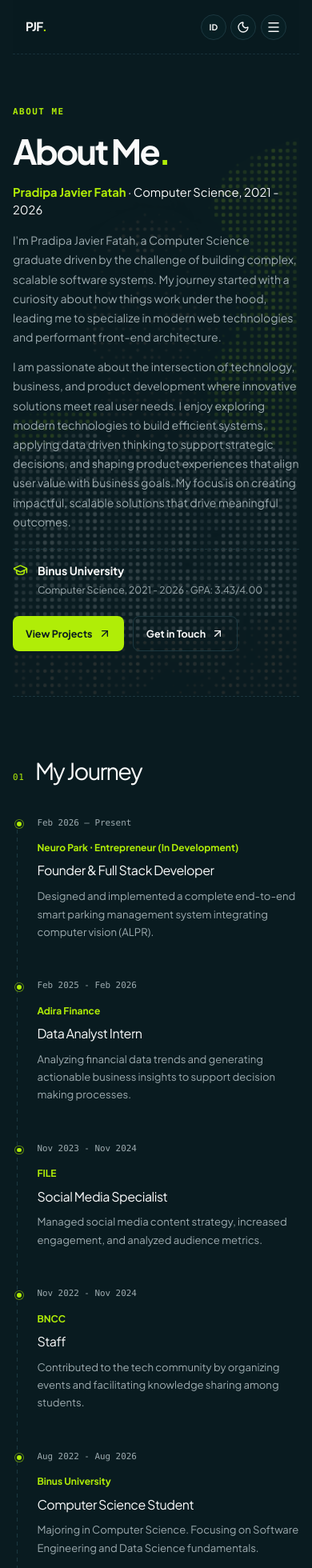
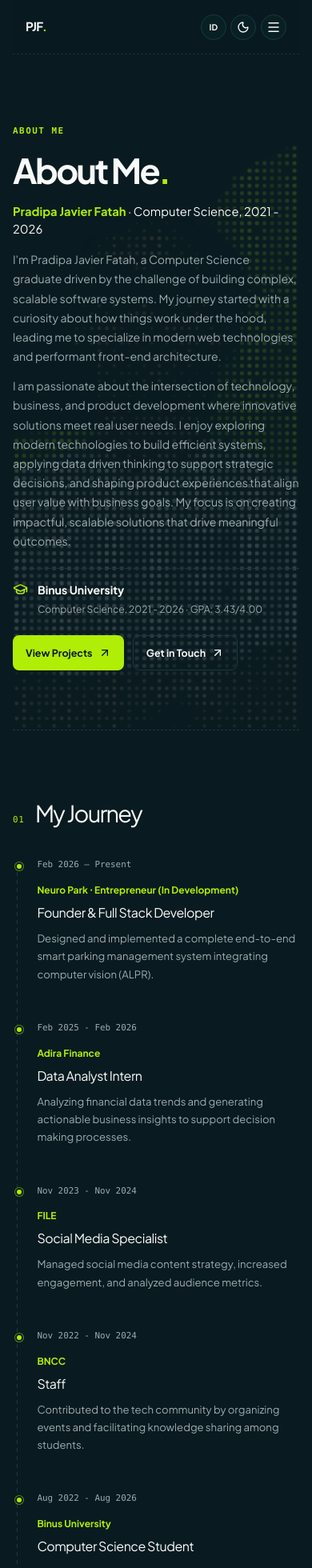
Before and after one commit to PradipaJavierFatah/PradipaPortofolioNextJs, a Next.js app: page / in a window 390 px wide. Shown: the top 1960 px of the page at 80% size. Built offline with nearby package versions, Linux system fonts and the light colour scheme.

Commit message:
feat: make portfolio sections viewport-sized

```diff
--- a/src/app/globals.css
+++ b/src/app/globals.css
@@ -344,11 +344,13 @@
 
   .portfolio-intro {
     position: relative;
-    display: block;
-    min-height: auto;
+    display: flex;
+    min-height: 100dvh;
+    flex-direction: column;
+    justify-content: center;
     overflow: hidden;
     isolation: isolate;
-    padding: 3.7rem 0 4.5rem;
+    padding: clamp(4.5rem, 9vh, 7rem) 0;
     scroll-margin-top: 1.5rem;
   }
 
@@ -459,7 +461,11 @@
   }
 
   .portfolio-section {
-    padding: 6.2rem 0;
+    display: flex;
+    min-height: 100dvh;
+    flex-direction: column;
+    justify-content: center;
+    padding: clamp(5rem, 10vh, 8rem) 0;
     scroll-margin-top: 1.5rem;
   }
 
@@ -773,11 +779,12 @@
 
   .contact-block {
     display: flex;
-    align-items: end;
+    min-height: 100dvh;
+    align-items: center;
     justify-content: space-between;
     gap: 2rem;
-    margin: 3rem 0 2rem;
-    padding: 2.3rem 0 2.7rem;
+    margin: 0;
+    padding: clamp(5rem, 10vh, 8rem) 0;
     border-top: 1px dashed hsl(var(--border));
     border-bottom: 1px dashed hsl(var(--border));
     scroll-margin-top: 1.5rem;
@@ -930,12 +937,15 @@
   }
 
   .portfolio-intro {
-    min-height: auto;
-    padding: 4rem 0 3.5rem;
+    min-height: 100dvh;
+    justify-content: flex-start;
+    padding: 5.5rem 0 4rem;
   }
 
   .portfolio-section {
-    padding: 4.8rem 0;
+    min-height: 100dvh;
+    justify-content: flex-start;
+    padding: 5.5rem 0 4rem;
   }
 
   .about-section {
@@ -1037,6 +1047,8 @@
 
   .contact-block {
     display: block;
+    min-height: 100dvh;
+    padding: 5.5rem 0 4rem;
   }
 
   .contact-block .button-primary {
```
